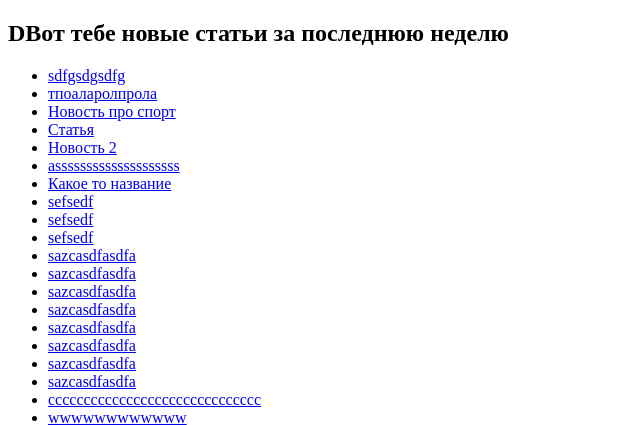
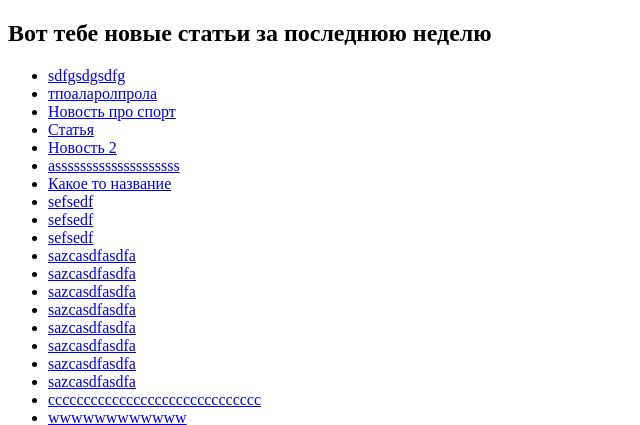
Before and after one commit to Prepodsport/newsportalfinala, a Django app: template NewsPaper/templates/flatpages/week_notify.html in a window 1280 px wide. Shown: the top 425 px of the page, without its empty margins (0-640 px from the left). Run offline with Django 4.2, Linux system fonts and the light colour scheme; the template is opened without the code that fills it: values that come from a table or form of the project are taken from there, others are empty; data comes from the database, SQL or seed files in the repository.

Commit message:
Update week_notify.html

```diff
--- a/NewsPaper/templates/flatpages/week_notify.html
+++ b/NewsPaper/templates/flatpages/week_notify.html
@@ -8,7 +8,7 @@
     <title>Document</title>
 </head>
 <body>
-<h2>DВот тебе новые статьи за последнюю неделю</h2>
+<h2>Вот тебе новые статьи за последнюю неделю</h2>
 <ul>
     {% for post in posts %}
 
```
